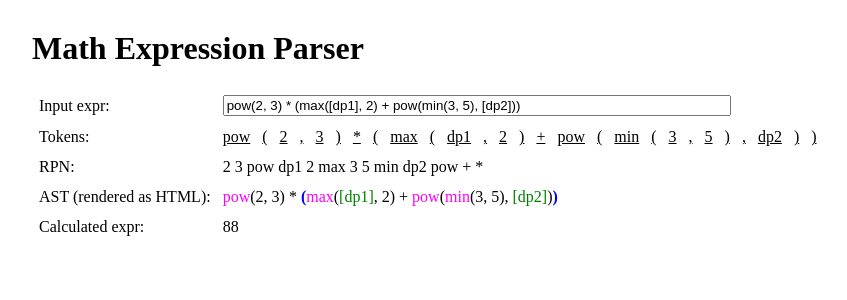
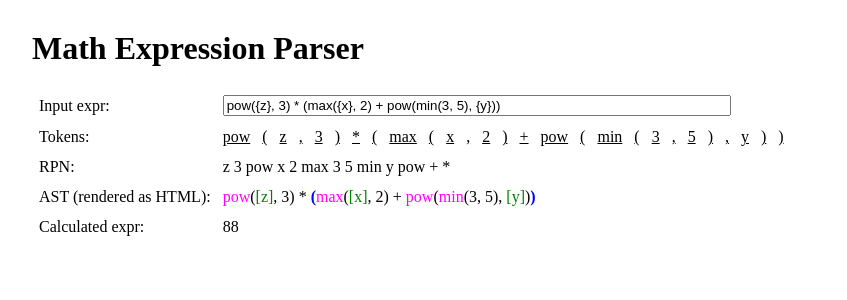
Before and after one commit to kn1ght/math-parser, a React app: page / in a window 1280 px wide. Shown: the top 300 px of the page, without its empty margins (6-853 px from the left). Built offline with nearby package versions, Linux system fonts and the light colour scheme.

Commit message:
adds support of custom variable marks

```diff
--- a/src/ASTRenderer.tsx
+++ b/src/ASTRenderer.tsx
@@ -23,7 +23,7 @@ export const ASTRenderer = ({
 
   if (type === TokenType.Number) {
     return +value === 0 ? null : <>{value}</>;
-  } else if (type === TokenType.DParameter) {
+  } else if (type === TokenType.Variable) {
     return <Colored color="green">[{value}]</Colored>;
   } else if (type === TokenType.Operator) {
     resultNode = (
--- a/src/App.tsx
+++ b/src/App.tsx
@@ -15,14 +15,15 @@ const nameToArgumentsQuantityMap = {
   pow: 2,
 };
 
-const dParameterMap = {
-  dp1: 1,
-  dp2: 2,
+const variablesMap = {
+  x: 1,
+  y: 2,
+  z: 2,
 };
 
 export const App = () => {
   const [mathExpr, setMathExpr] = React.useState<string>(
-    'pow(2, 3) * (max([dp1], 2) + pow(min(3, 5), [dp2]))',
+    'pow({z}, 3) * (max({x}, 2) + pow(min(3, 5), {y}))',
   );
 
   const handleSetMathExpr = React.useCallback(
@@ -35,9 +36,10 @@ export const App = () => {
   console.log('validator', isValid, mathExprValidator.getErrors());
 
   const mathExprParser = new MathExprParser({
-    dParameterMap,
+    variablesMap,
     nameToArgumentsQuantityMap,
     nameToFunctionMap,
+    variableMarks: ['{', '}'],
   });
 
   mathExprParser.parse(mathExpr);
--- a/src/MathExprHelper/index.ts
+++ b/src/MathExprHelper/index.ts
@@ -1,8 +1,52 @@
+import { TVariableMarks } from '../MathExprParser/index';
+
 export class MathExprHelper {
   public static deleteSpaces = (str: string): string => str.replace(/\s/g, '');
 
   public static replaceUnaryMinus = (str: string): string =>
     str.replace('(-', '(0-').replace(',-', ',0-');
+
+  public static hasLettersOrDigits = (str: string): boolean => {
+    for (const ch of str) {
+      if (MathExprHelper.isDigit(ch) || MathExprHelper.isLetter(ch)) {
+        return true;
+      }
+    }
+
+    return false;
+  };
+
+  // Replaces opening and closing marks for variables, it is needed because MathExprTokenizer uses "[" "]" to find variables
+  public static replaceVariableMarks = (
+    str: string,
+    variableMarks: TVariableMarks,
+  ): string => {
+    const openingMark = variableMarks[0];
+    const closingMark = variableMarks[1];
+
+    if (openingMark === '[' && closingMark === ']') {
+      return str;
+    }
+
+    if (openingMark === closingMark) {
+      throw new Error('Opening and closing marks must be different');
+    } else if (openingMark === '' || closingMark === '') {
+      throw new Error("Opening and closing marks can't be empty strings");
+    } else if (
+      MathExprHelper.hasLettersOrDigits(openingMark) ||
+      MathExprHelper.hasLettersOrDigits(closingMark)
+    ) {
+      throw new Error(
+        'Opening and closing marks contain letters or digits (must consist only special characters)',
+      );
+    }
+
+    return str
+      .split(openingMark)
+      .join('[')
+      .split(closingMark)
+      .join(']');
+  };
 
   public static isDigit = (ch: string): boolean => /\d/.test(ch);
   public static isLetter = (ch: string): boolean =>
--- a/src/MathExprParser/index.ts
+++ b/src/MathExprParser/index.ts
@@ -2,21 +2,24 @@ import { MathExprTokenizer } from '../MathExprTokenizer/index';
 import { AST } from '../AST/index';
 import { Token, TokenType } from '../MathExprTokenizer/Token';
 import { MathExprValidator } from '../MathExprValidator/index';
+import { MathExprHelper } from '../MathExprHelper/index';
 
-type TDParameterMap = { [dParameterName: string]: number };
+type TVariableMap = { [variableName: string]: number };
 type TNameToFunctionMap = {
   [functionName: string]: (...args: number[]) => number;
 };
 type TNameToArgumentsQuantityMap = { [functionName: string]: number };
+export type TVariableMarks = [string, string];
 
-interface IParseMaps {
-  dParameterMap?: TDParameterMap;
+interface IMathExprParserProps {
+  variablesMap?: TVariableMap;
   nameToFunctionMap?: TNameToFunctionMap;
   nameToArgumentsQuantityMap?: TNameToArgumentsQuantityMap;
+  variableMarks?: TVariableMarks;
 }
 
 export class MathExprParser {
-  private dParameterMap: TDParameterMap = {};
+  private variablesMap: TVariableMap = {};
   private nameToFunctionMap: TNameToFunctionMap = {};
   private nameToArgumentsQuantityMap: TNameToArgumentsQuantityMap = {};
   // Validator is used to validate input math expressions
@@ -31,19 +34,26 @@ export class MathExprParser {
   // Operators stack (contains operators & functions)
   private operatorsStack: Token[] = [];
 
+  // Opening and closing marks are used to find variables in math expression
+  private variableMarks: TVariableMarks;
+
   constructor({
     nameToFunctionMap = {},
     nameToArgumentsQuantityMap = {},
-    dParameterMap = {},
-  }: IParseMaps) {
+    variablesMap = {},
+    variableMarks = ['[', ']'],
+  }: IMathExprParserProps) {
     this.nameToFunctionMap = nameToFunctionMap;
     this.nameToArgumentsQuantityMap = nameToArgumentsQuantityMap;
-    this.dParameterMap = dParameterMap;
+    this.variablesMap = variablesMap;
+    this.variableMarks = variableMarks;
   }
 
   // Parses math string to RPN using shunting yard algorithm
   parse = (str: string): MathExprParser => {
     this.clearMemory();
+
+    str = MathExprHelper.replaceVariableMarks(str, this.variableMarks);
 
     // const isValid = this.validator.validate(str);
 
@@ -57,7 +67,7 @@ export class MathExprParser {
     tokens.forEach(token => {
       const { type } = token;
 
-      if (type === TokenType.Number || type === TokenType.DParameter) {
+      if (type === TokenType.Number || type === TokenType.Variable) {
         this.outputQueue.push(token);
       } else if (type === TokenType.Function) {
         this.operatorsStack.push(token);
@@ -124,15 +134,15 @@ export class MathExprParser {
       const { type, value } = token;
       if (type === TokenType.Number) {
         operandsStack.push(+value);
-      } else if (type === TokenType.DParameter) {
-        let dParameterValue = this.dParameterMap[value];
-        if (dParameterValue === undefined) {
+      } else if (type === TokenType.Variable) {
+        let variableValue = this.variablesMap[value];
+        if (variableValue === undefined) {
           this.addError(
-            `DParameter with name "${value}" not found in dParameterMap`,
+            `Variable with name "${value}" not found in TVariableMap`,
           );
-          dParameterValue = NaN;
+          variableValue = NaN;
         }
-        operandsStack.push(+dParameterValue);
+        operandsStack.push(+variableValue);
       } else if (type === TokenType.Operator) {
         const rightOperand = operandsStack.pop();
         const leftOperand = operandsStack.pop();
@@ -184,7 +194,7 @@ export class MathExprParser {
 
     this.outputQueue.forEach(token => {
       const { type, value } = token;
-      if (type === TokenType.Number || type === TokenType.DParameter) {
+      if (type === TokenType.Number || type === TokenType.Variable) {
         astItems.push(new AST(token, []));
       } else if (type === TokenType.Operator) {
         const rightOperand = astItems.pop();
--- a/src/MathExprTokenizer/Token.ts
+++ b/src/MathExprTokenizer/Token.ts
@@ -1,6 +1,6 @@
 export enum TokenType {
   Number = 'number',
-  DParameter = 'dParameter',
+  Variable = 'variable',
   FunctionSeparator = 'functionSeparator',
   Function = 'function',
   LeftParenthesis = 'leftParenthesis',
--- a/src/MathExprTokenizer/index.ts
+++ b/src/MathExprTokenizer/index.ts
@@ -10,8 +10,8 @@ export class MathExprTokenizer {
 
     let digitsBuffer: string = '';
     let lettersBuffer: string = '';
-    let dParameterBuffer: string = '';
-    let isDParameterMode: boolean = false;
+    let variableBuffer: string = '';
+    let isVariableMode: boolean = false;
 
     const addNumberTokenAndClearDigitsBufferIfPossible = (): void => {
       if (digitsBuffer) {
@@ -23,14 +23,14 @@ export class MathExprTokenizer {
     this.prepareString(str)
       .split('')
       .forEach(ch => {
-        if (isDParameterMode && !MathExprHelper.isRightBracket(ch)) {
-          dParameterBuffer += ch;
+        if (isVariableMode && !MathExprHelper.isRightBracket(ch)) {
+          variableBuffer += ch;
         } else if (MathExprHelper.isLeftBracket(ch)) {
-          isDParameterMode = true;
+          isVariableMode = true;
         } else if (MathExprHelper.isRightBracket(ch)) {
-          this.addToken(TokenType.DParameter, dParameterBuffer);
-          dParameterBuffer = '';
-          isDParameterMode = false;
+          this.addToken(TokenType.Variable, variableBuffer);
+          variableBuffer = '';
+          isVariableMode = false;
         } else if (MathExprHelper.isLetter(ch)) {
           lettersBuffer += ch;
         } else if (MathExprHelper.isDigit(ch) || MathExprHelper.isDot(ch)) {
```
Also changed, not shown: 1 other file (tests, documents, lock files or other folders).
